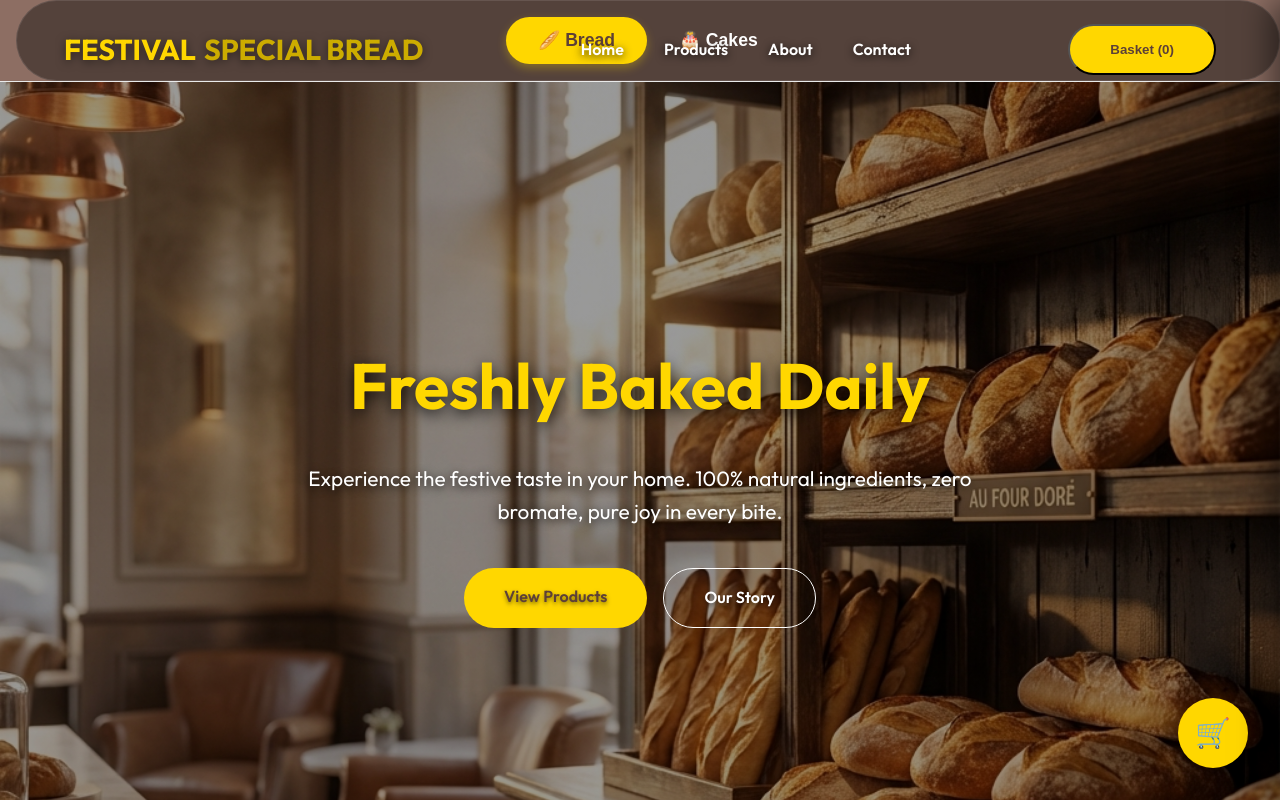
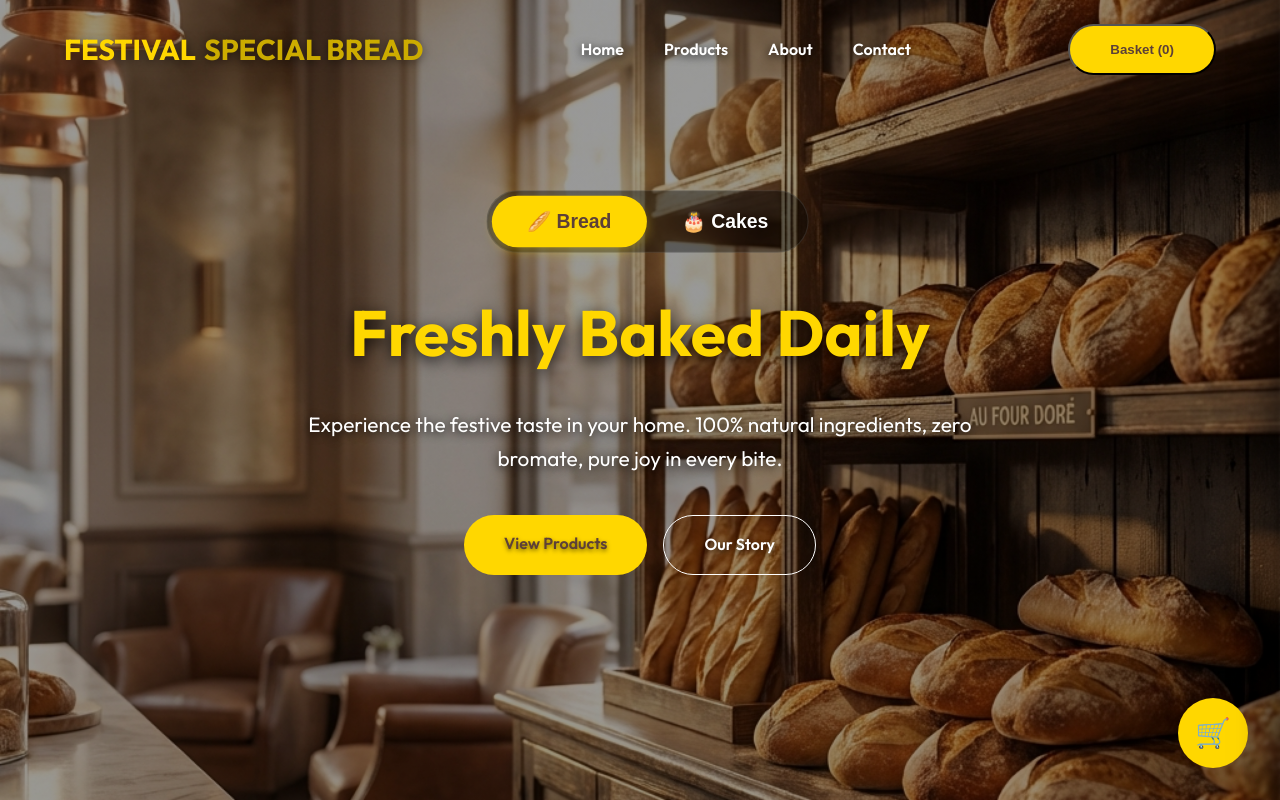
Before and after one commit to gipjazestech-sketch/festival-bread, a React (Vite) app: page / in a window 1280 px wide. Shown: the top 800 px of the page. Built offline with nearby package versions, Linux system fonts and the light colour scheme.

Commit message:
Move view switcher down into hero section

```diff
--- a/src/App.jsx
+++ b/src/App.jsx
@@ -260,8 +260,8 @@ function App() {
         </div>
       </nav>
 
-      <div className="mobile-view-switcher-container" style={{ background: 'var(--card-bg)', borderBottom: '1px solid #eaeaea', paddingTop: scrolled ? '70px' : '0' }}>
-        <div className="view-switcher-nav" style={{ justifyContent: 'center', padding: '1rem' }}>
+      <section id="home" className={`hero ${view === 'cake' ? 'cake-hero' : ''}`}>
+        <div className="view-switcher-nav" style={{ marginBottom: '2rem', marginTop: '-2rem', zIndex: 10, transform: 'scale(1.1)' }}>
           <button
             className={`switch-btn ${view === 'bread' ? 'active' : ''}`}
             onClick={() => { setView('bread'); }}
@@ -277,9 +277,6 @@ function App() {
             🎂 Cakes
           </button>
         </div>
-      </div>
-
-      <section id="home" className={`hero ${view === 'cake' ? 'cake-hero' : ''}`} style={{ marginTop: '0' }}>
         <h1>{view === 'bread' ? 'Freshly Baked Daily' : 'Exquisite Festival Cakes'}</h1>
         <p>
           {view === 'bread'
```
